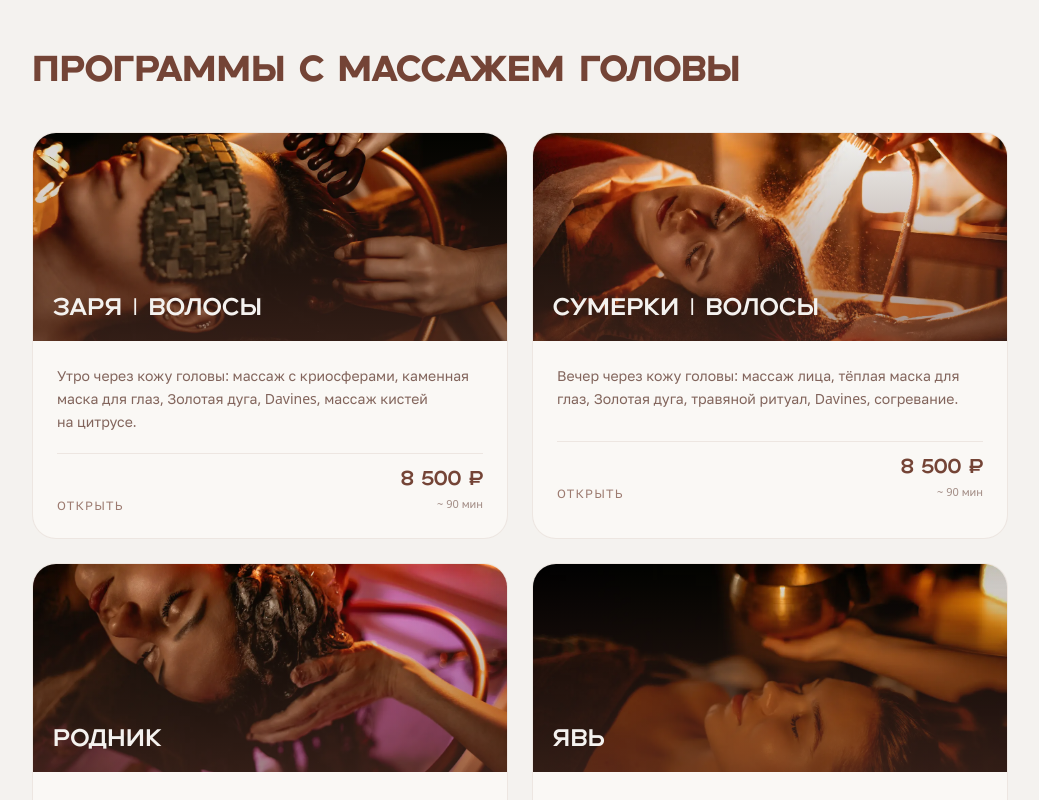
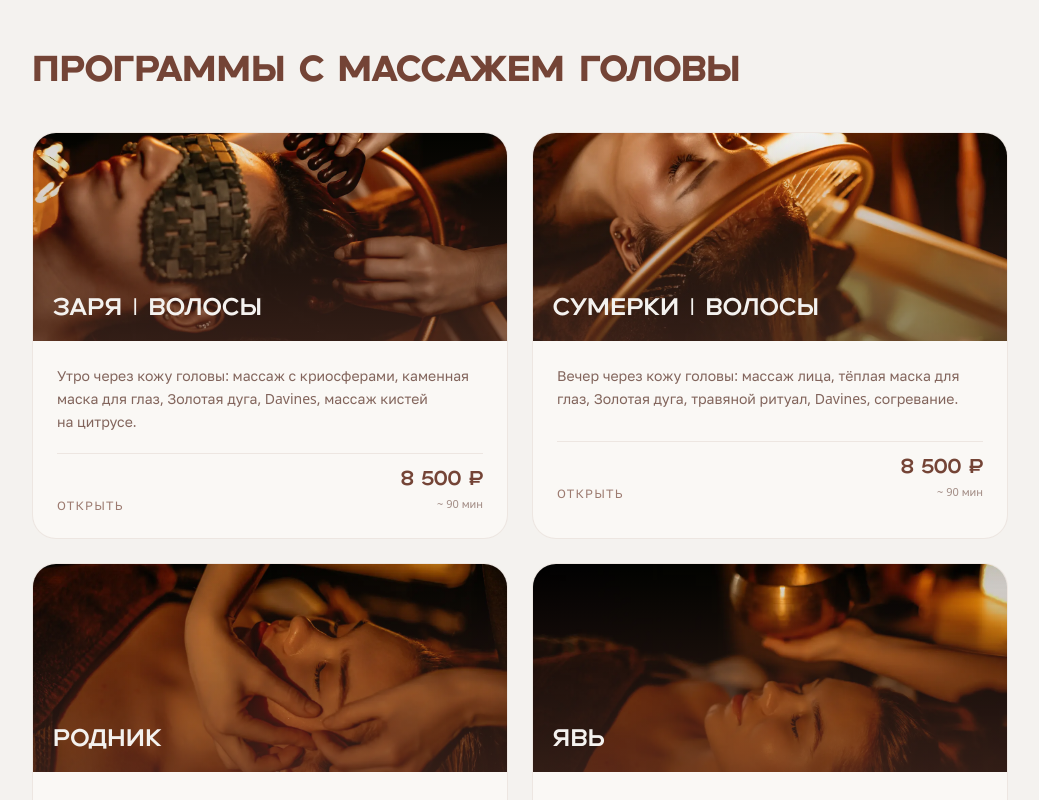
Before and after one commit to Denis02861/istova-site, a Next.js app: page /massazh-golovy in a window 1280 px wide. Shown: the part 2860-3660 px from the top of the page, without its empty margins (120-1159 px from the left). Built offline with nearby package versions, Linux system fonts and the light colour scheme.

Commit message:
[agent] страницы про голову: карточки программ не повторяют кадры из текста страницы

```diff
--- a/app/massazh-golovy/page.tsx
+++ b/app/massazh-golovy/page.tsx
@@ -18,8 +18,8 @@ const HEAD_PROGRAMS = programs.filter((p) => SLUGS.includes(p.slug));
 
 const PHOTOS: Record<string, string> = {
   "zarya-volosy": "/gallery/2026-11/kamennaya-maska.webp",
-  "sumerki-volosy": "/gallery/2026-11/mytie-golovy.webp",
-  "rodnik": "/gallery/2026-11/pennyy-massazh-2.webp",
+  "sumerki-volosy": "/gallery/2026-11/duga.webp",
+  "rodnik": "/gallery/2026-11/massazh-litsa-2.webp",
   "yav": "/gallery/2026-11/poyushchaya-chasha.webp",
 };
 
--- a/app/spa-dlya-volos/page.tsx
+++ b/app/spa-dlya-volos/page.tsx
@@ -23,8 +23,8 @@ const HAIR_PROGRAMS = programs.filter((p) => SLUGS.includes(p.slug));
 
 const PHOTOS: Record<string, string> = {
   "zarya-volosy": "/gallery/2026-11/kamennaya-maska.webp",
-  "sumerki-volosy": "/gallery/2026-11/mytie-golovy.webp",
-  "rodnik": "/gallery/2026-11/pennyy-massazh-2.webp",
+  "sumerki-volosy": "/gallery/2026-11/duga.webp",
+  "rodnik": "/gallery/2026-11/massazh-litsa-2.webp",
   "yav": "/gallery/2026-11/poyushchaya-chasha.webp",
 };
 
--- a/app/yaponskoe-spa-dlya-golovy/page.tsx
+++ b/app/yaponskoe-spa-dlya-golovy/page.tsx
@@ -23,8 +23,8 @@ const HEAD_PROGRAMS = programs.filter((p) => SLUGS.includes(p.slug));
 
 const PHOTOS: Record<string, string> = {
   "zarya-volosy": "/gallery/2026-11/kamennaya-maska.webp",
-  "sumerki-volosy": "/gallery/2026-11/mytie-golovy.webp",
-  "rodnik": "/gallery/2026-11/pennyy-massazh-2.webp",
+  "sumerki-volosy": "/gallery/2026-11/duga.webp",
+  "rodnik": "/gallery/2026-11/massazh-litsa-2.webp",
   "yav": "/gallery/2026-11/poyushchaya-chasha.webp",
 };
 
```
